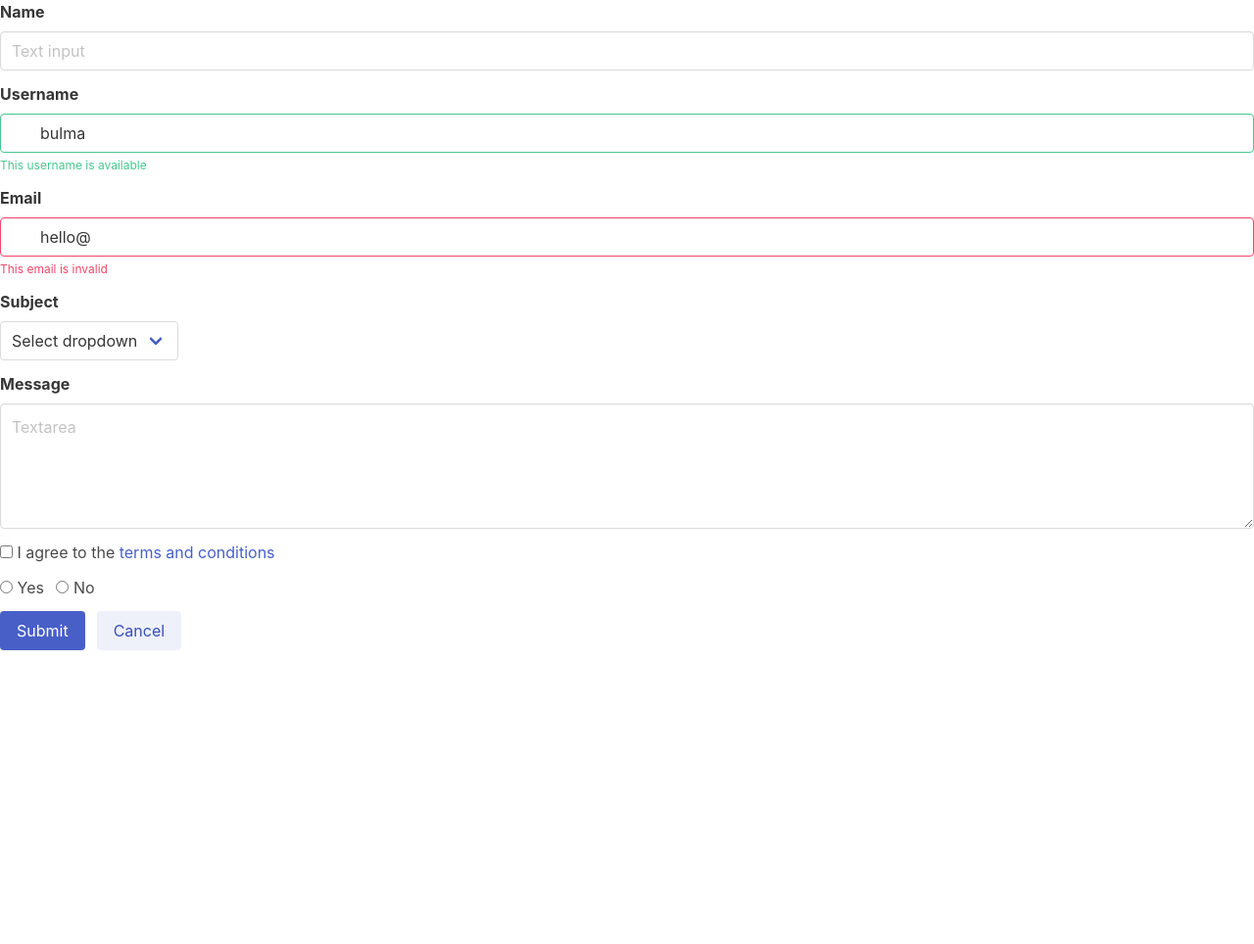
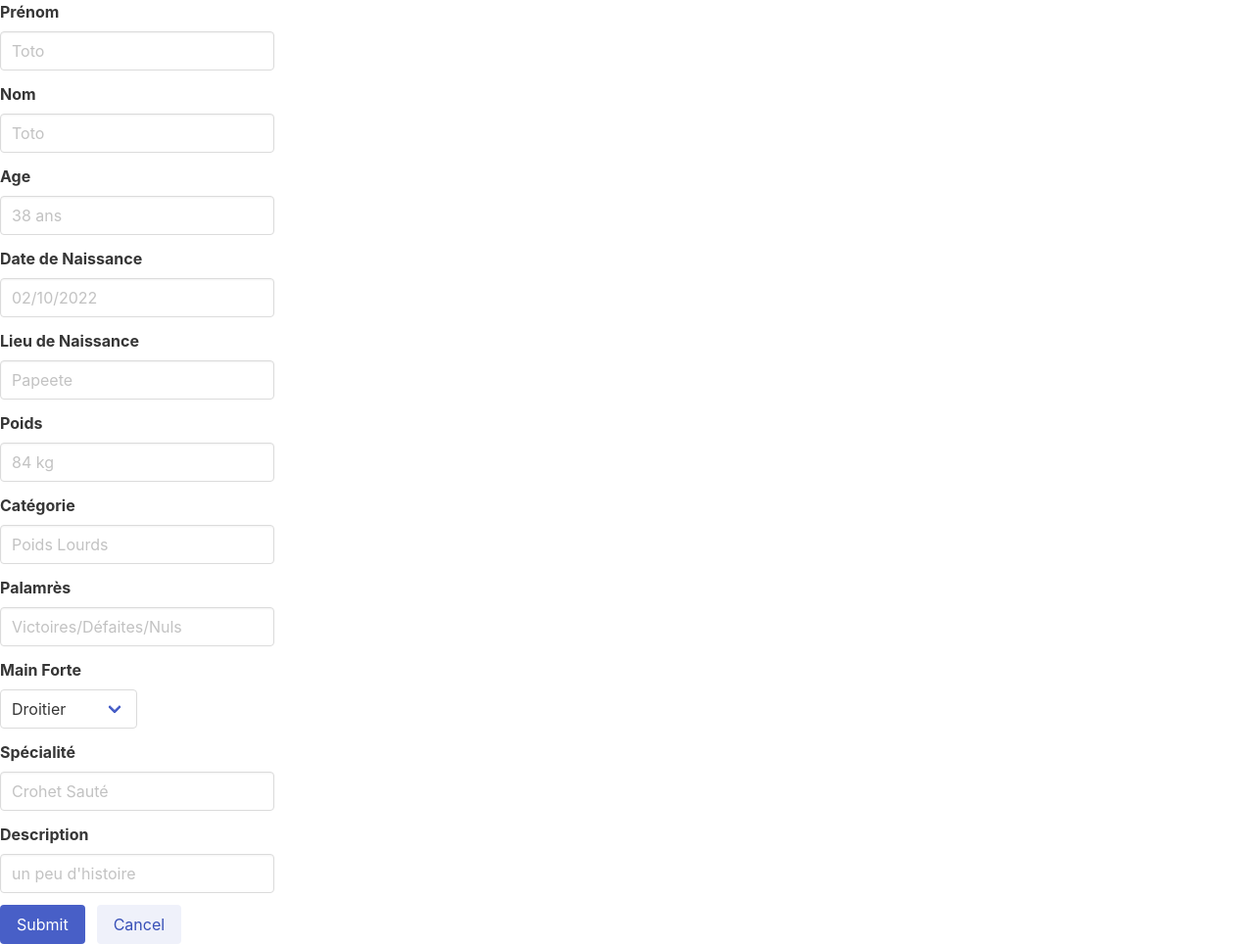
Before and after one commit to Mana444/EniSortirTeam, a CodeIgniter 4 app: the page made by app/Views/profil_boxeur.php in a window 1280 px wide. Shown: the whole page at 98% size. Before the commit the page ends 664 px from the top, so only its background shows below. Run offline with PHP 8.4 and a stand-in for CodeIgniter, Linux system fonts and the light colour scheme; the template is opened without the code that fills it, so the values that code supplies are empty; some libraries are stand-ins or nearby versions.

Commit message:
reformat du forms a faire JS affichage age

```diff
--- a/app/Views/profil_boxeur.php
+++ b/app/Views/profil_boxeur.php
@@ -8,83 +8,79 @@
      <link rel="stylesheet" href="https://cdn.jsdelivr.net/npm/bulma@0.9.4/css/bulma.min.css">
     <title>Profil Boxeur</title>
 </head>
-<body>
+<body style="width:280px;">
      <div class="field">
-  <label class="label">Name</label>
+  <label class="label">Prénom</label>
   <div class="control">
-    <input class="input" type="text" placeholder="Text input">
+    <input class="input" type="text" placeholder="Toto">
   </div>
 </div>
-
+  <div class="field">
+  <label class="label">Nom</label>
+  <div class="control">
+    <input class="input" type="text" placeholder="Toto">
+  </div>
+</div>
 <div class="field">
-  <label class="label">Username</label>
-  <div class="control has-icons-left has-icons-right">
-    <input class="input is-success" type="text" placeholder="Text input" value="bulma">
-    <span class="icon is-small is-left">
-      <i class="fas fa-user"></i>
-    </span>
-    <span class="icon is-small is-right">
-      <i class="fas fa-check"></i>
-    </span>
+  <label class="label">Age</label>
+  <div class="control">
+    <input class="input" type="text" placeholder="38 ans">
   </div>
-  <p class="help is-success">This username is available</p>
 </div>
-
 <div class="field">
-  <label class="label">Email</label>
-  <div class="control has-icons-left has-icons-right">
-    <input class="input is-danger" type="email" placeholder="Email input" value="hello@">
-    <span class="icon is-small is-left">
-      <i class="fas fa-envelope"></i>
-    </span>
-    <span class="icon is-small is-right">
-      <i class="fas fa-exclamation-triangle"></i>
-    </span>
+  <label class="label">Date de Naissance</label>
+  <div class="control">
+    <input class="input" type="text" placeholder="02/10/2022">
   </div>
-  <p class="help is-danger">This email is invalid</p>
 </div>
-
 <div class="field">
-  <label class="label">Subject</label>
+  <label class="label">Lieu de Naissance</label>
+  <div class="control">
+    <input class="input" type="text" placeholder="Papeete">
+  </div>
+</div>
+    <div class="field">
+  <label class="label">Poids</label>
+  <div class="control">
+    <input class="input" type="text" placeholder="84 kg">
+  </div>
+</div>
+<div class="field">
+  <label class="label">Catégorie</label>
+  <div class="control">
+    <input class="input" type="text" placeholder="Poids Lourds">
+  </div>
+</div>
+<div class="field">
+  <label class="label">Palamrès</label>
+  <div class="control">
+    <input class="input" type="text" placeholder="Victoires/Défaites/Nuls">
+  </div>
+</div>
+<div class="field">
+  <label class="label">Main Forte</label>
   <div class="control">
     <div class="select">
       <select>
-        <option>Select dropdown</option>
-        <option>With options</option>
+        <option>Droitier</option>
+        <option>Gaucher</option>
+        <option>Ambidextre</option>
       </select>
     </div>
   </div>
 </div>
-
 <div class="field">
-  <label class="label">Message</label>
+  <label class="label">Spécialité</label>
   <div class="control">
-    <textarea class="textarea" placeholder="Textarea"></textarea>
+    <input class="input" type="text" placeholder="Crohet Sauté">
   </div>
 </div>
-
 <div class="field">
+  <label class="label">Description</label>
   <div class="control">
-    <label class="checkbox">
-      <input type="checkbox">
-      I agree to the <a href="#">terms and conditions</a>
-    </label>
+    <input class="input" type="text" placeholder="un peu d'histoire">
   </div>
 </div>
-
-<div class="field">
-  <div class="control">
-    <label class="radio">
-      <input type="radio" name="question">
-      Yes
-    </label>
-    <label class="radio">
-      <input type="radio" name="question">
-      No
-    </label>
-  </div>
-</div>
-
 <div class="field is-grouped">
   <div class="control">
     <button class="button is-link">Submit</button>
```
